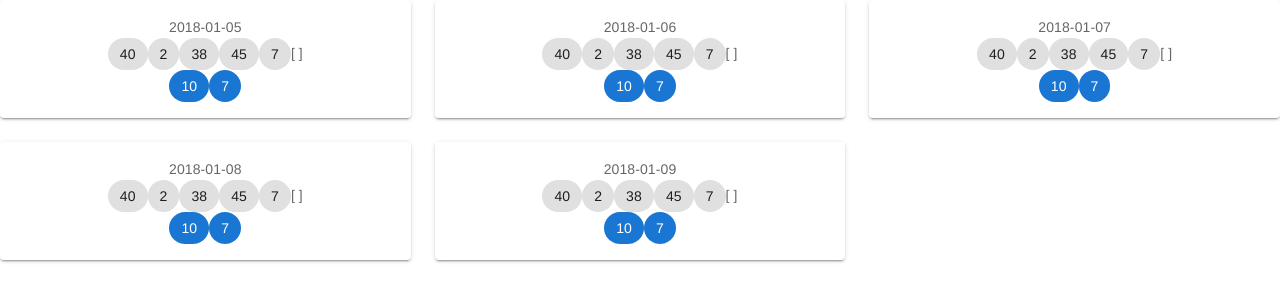
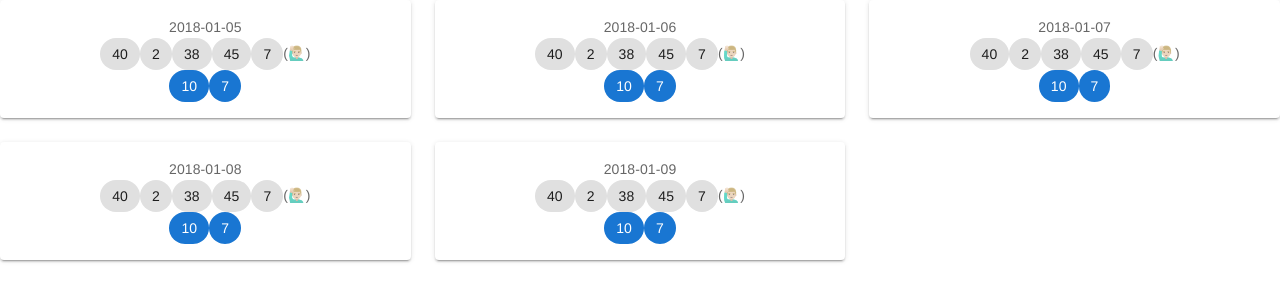
Before and after one commit to rm--/vue.js-workshop, a Vue app: page / in a window 1280 px wide. Shown: the top 302 px of the page. Built offline with nearby package versions, Linux system fonts and the light colour scheme.

Commit message:
Change empty placeholder

```diff
--- a/src/components/drawing.vue
+++ b/src/components/drawing.vue
@@ -6,7 +6,7 @@
         {{item}}
          </v-chip>
          <span v-if="index == value.numbers.length -1"></span>
-         <span v-else>[ ]</span>
+         <span v-else>(🙋🏼‍♂️)</span>
     </div>
     <div>
       <v-chip color="primary" v-for="(item,index) in value.extranumbers" :key="index">{{item}} </v-chip>
```
